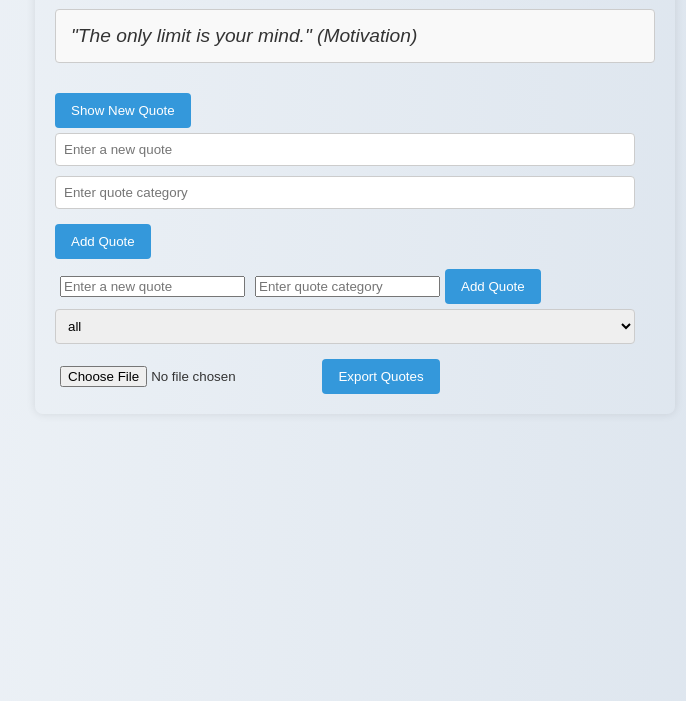
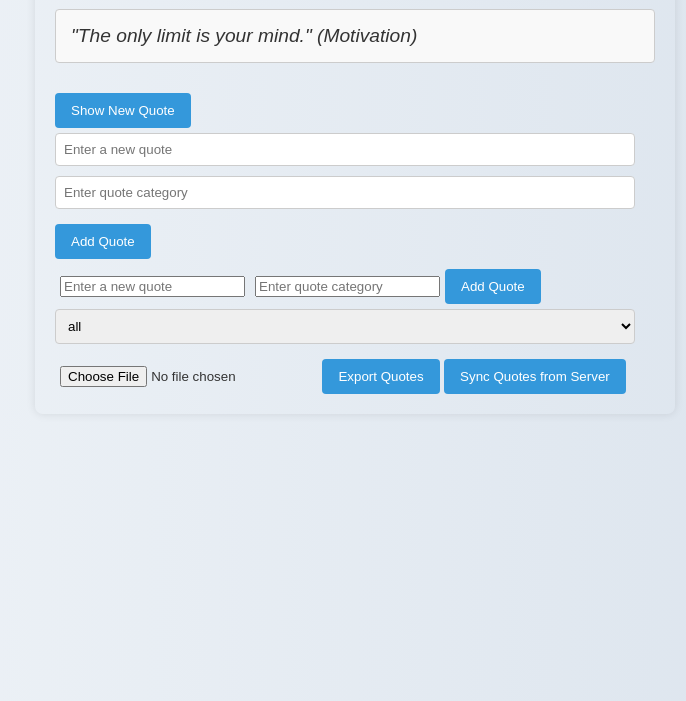
Before and after one commit to Ebenezer929/alx_fe_javascript, a plain HTML site: page dom-manipulation/index.html in a window 1280 px wide. Shown: the part 99-800 px from the top of the page, without its empty margins (285-971 px from the left). Drawn offline with Linux system fonts and the light colour scheme.

Commit message:
Update index.html for Quotes

```diff
--- a/dom-manipulation/index.html
+++ b/dom-manipulation/index.html
@@ -99,6 +99,8 @@
   <!-- Import/Export -->
   <input type="file" id="importFile" accept=".json" onchange="importFromJsonFile(event)" />
   <button onclick="exportToJsonFile()">Export Quotes</button>
+  <button onclick="fetchQuotesFromServer()">Sync Quotes from Server</button>
+
 
   <script src="script.js"></script>
 </body>
```
